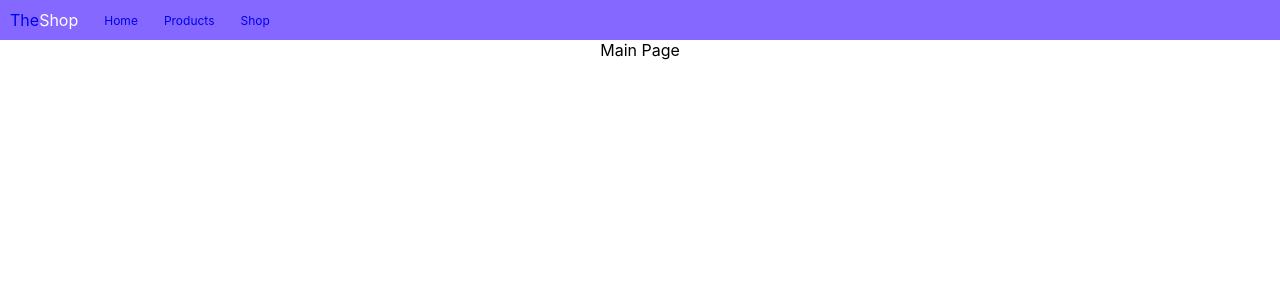
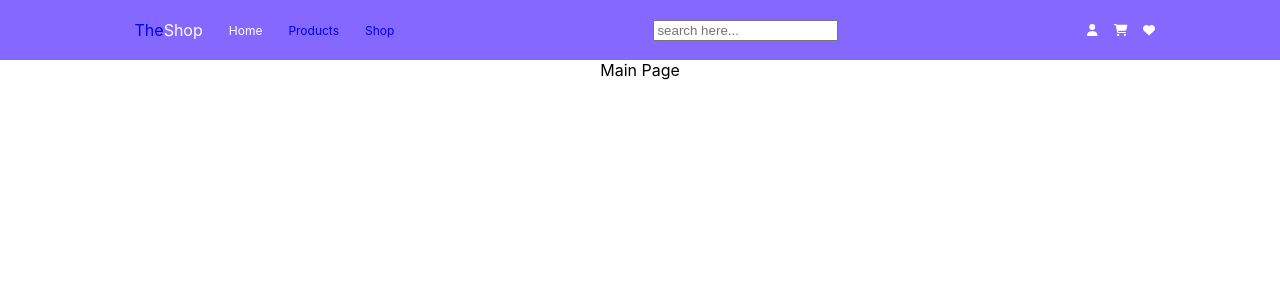
Before and after one commit to poojadalai/webshop-frontend, a React (Create React App) app: page / in a window 1280 px wide. Shown: the top 300 px of the page. Built offline with nearby package versions, Linux system fonts and the light colour scheme.

Commit message:
added navbar

```diff
--- a/package.json
+++ b/package.json
@@ -3,11 +3,15 @@
   "version": "0.1.0",
   "private": true,
   "dependencies": {
+    "@fortawesome/free-solid-svg-icons": "^6.1.0",
+    "@fortawesome/react-fontawesome": "^0.1.18",
+    "@react-icons/all-files": "^4.1.0",
     "@testing-library/jest-dom": "^5.16.2",
     "@testing-library/react": "^12.1.4",
     "@testing-library/user-event": "^13.5.0",
     "react": "^17.0.2",
     "react-dom": "^17.0.2",
+    "react-icons": "^4.3.1",
     "react-router-dom": "^6.2.2",
     "react-scripts": "5.0.0",
     "router-dom": "^2.2.9",
--- a/src/components/Navbar/Navbar.js
+++ b/src/components/Navbar/Navbar.js
@@ -1,31 +1,73 @@
 import React from "react";
 import "./styles.css";
+import { NavLink } from "react-router-dom";
+import { FontAwesomeIcon } from "@fortawesome/react-fontawesome";
+import {
+  faHeart,
+  faSearch,
+  faShoppingCart,
+  faUser,
+} from "@fortawesome/free-solid-svg-icons";
 
 export default function Navbar(props) {
   return (
+    <div className="menu">
       <nav className="nav">
-      <ul className="navUL">
-        <li className="navLi logo">
-          <a href="/">
+        <ul className="nav-ul">
+          <li className="nav-li logo">
+            <NavLink to="/shop" className="nav-li">
               The<span className="shop">Shop</span>
-          </a>
+            </NavLink>
           </li>
-        <li className="navLi">
-          <a href="/">Home</a>
+          <li className="nav-li">
+            <NavLink
+              to="/"
+              className="nav-li"
+              style={({ isActive }) =>
+                isActive ? { color: "white" } : undefined
+              }
+            >
+              Home
+            </NavLink>
           </li>
-        <li className="navLi">
-          <a href="/">Products</a>
+          <li className="nav-li">
+            <NavLink
+              to="/shop"
+              className="nav-li"
+              style={({ isActive }) =>
+                isActive ? { color: "white" } : undefined
+              }
+            >
+              Products
+            </NavLink>
           </li>
-        {/* <li className="navLi">
-          <a href="/">Blog</a>
-        </li> */}
-        <li className="navLi">
-          <a href="/shop">Shop</a>
+          <li className="nav-li">
+            <NavLink
+              to="/details"
+              className="nav-li"
+              style={({ isActive }) =>
+                isActive ? { color: "white" } : undefined
+              }
+            >
+              Shop
+            </NavLink>
           </li>
-        {/* <li className="navLi">
-          <a href="/">Contacts</a>
-        </li> */}
         </ul>
       </nav>
+      <form>
+        <input className="add" type="search" placeholder="search here..."></input>
+      </form>
+      <div className="shop-links">
+        <NavLink to="/" className="icons">
+          <FontAwesomeIcon icon={faUser}></FontAwesomeIcon>
+        </NavLink>
+        <NavLink to="/" className="icons">
+          <FontAwesomeIcon icon={faShoppingCart}></FontAwesomeIcon>
+        </NavLink>
+        <NavLink to="/" className="icons">
+          <FontAwesomeIcon icon={faHeart}></FontAwesomeIcon>
+        </NavLink>
+      </div>
+    </div>
   );
 }
--- a/src/components/Navbar/styles.css
+++ b/src/components/Navbar/styles.css
@@ -1,4 +1,13 @@
-.navUL {
+.menu {
+  background-color: #8568ff;
+  display: flex;
+  flex: 1;
+  height: 60px;
+  align-items: center;
+  justify-content: space-around;
+}
+
+.nav-ul {
   list-style-type: none;
   margin: 0;
   column-gap: 26px;
@@ -9,26 +18,39 @@
   font-size: 12px;
 }
 
-.navLi a {
+.nav-li a {
   list-style: none;
   text-decoration: none;
   padding: 8px 0px;
   margin: 0px;
 }
 
-.navUL li {
+.nav-ul li {
   color: #0d0e43;
 }
-.navUL a:hover{
-    color: white;
+.nav-li:hover {
+  color: white;
 }
 
 .logo {
   font-size: 16px;
 }
-.shop{
-    color: white;
+.shop {
+  color: white;
 }
-nav {
-  background-color: #8568ff;
+
+.shop-links {
+  display: flex;
+  column-gap: 16px;
 }
+.icons {
+  list-style: none;
+  text-decoration: none;
+  font-size: 12px;
+  color: white;
+}
+.icons:hover{
+  color: #000;
+}
+
+input { outline: none; }
```
Also changed, not shown: 1 other file (tests, documents, lock files or other folders). Lines whose indentation alone changed are shown as unchanged.
